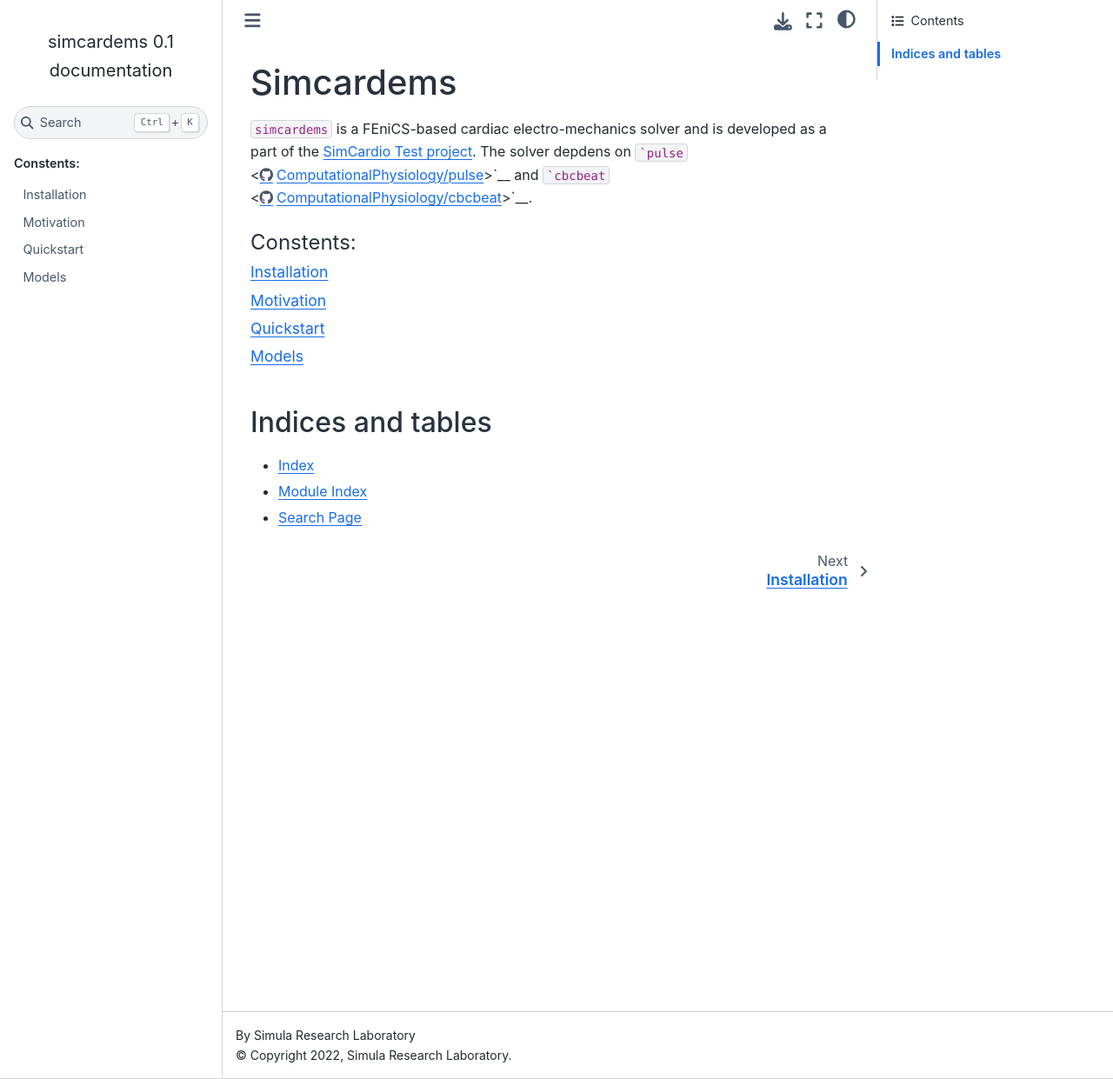
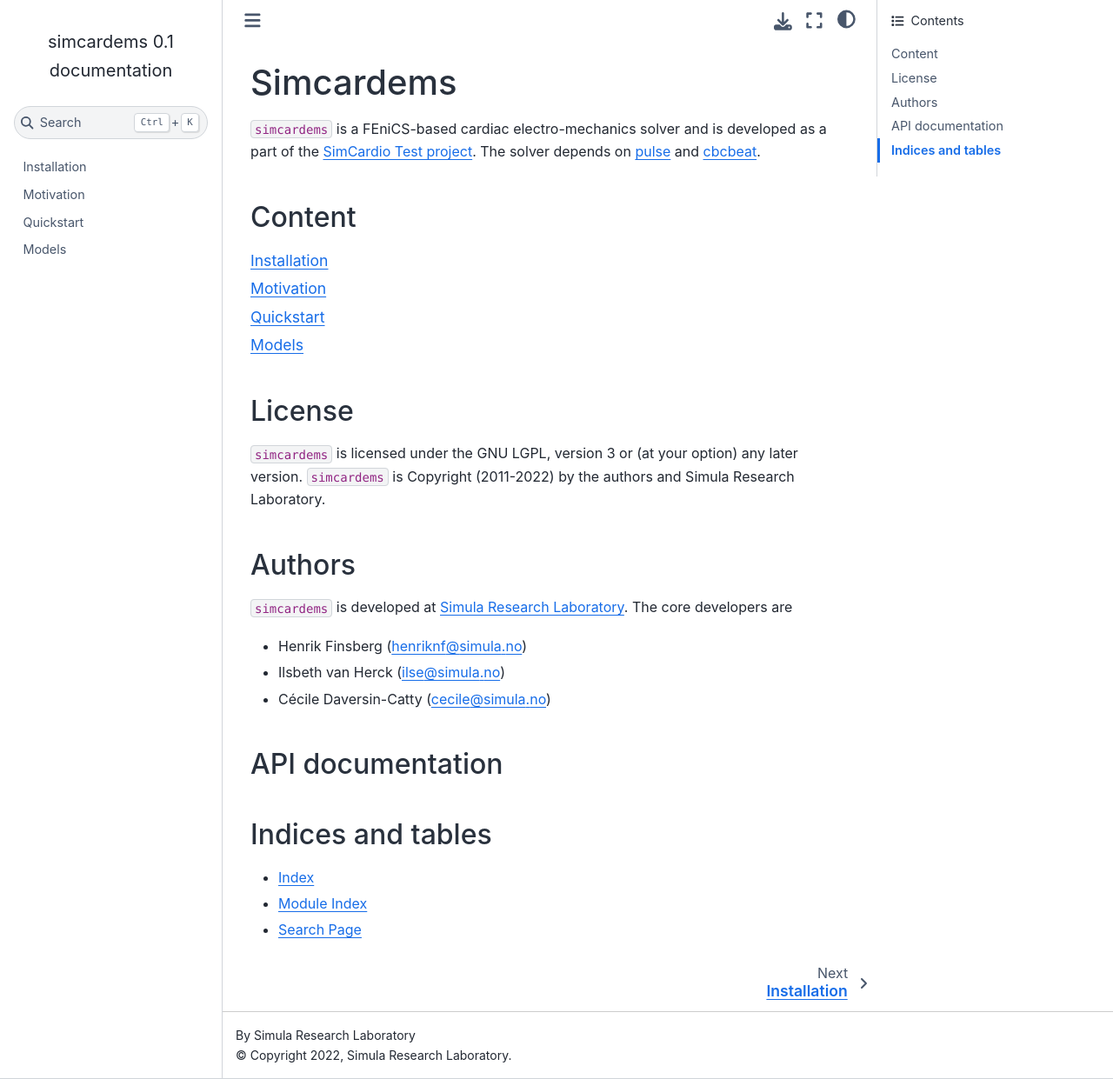
Before and after one commit to ComputationalPhysiology/simcardems, a Sphinx documentation site: the page built from docs/source/index.rst, in a window 1280 px wide and 1241 px high. Shown: the whole window at 87% size. Built offline with Sphinx 7.4.7 and the Sphinx Book theme 1.1.4, drawn with Linux system fonts in a browser that asks for light colours; pages that are not in the unit, such as notebooks, are missing from menus.

Commit message:
Fix typos

````diff
--- a/docs/source/index.rst
+++ b/docs/source/index.rst
@@ -7,24 +7,44 @@
 ==========
 
 ``simcardems`` is a FEniCS-based cardiac electro-mechanics solver and is
-developed as a part of the `SimCardio Test
-project <https://www.simcardiotest.eu/wordpress/>`__. The solver depdens
-on ```pulse`` <https://github.com/ComputationalPhysiology/pulse>`__ and
-```cbcbeat`` <https://github.com/ComputationalPhysiology/cbcbeat>`__.
+developed as a part of the `SimCardio Test project <https://www.simcardiotest.eu/wordpress/>`__. The solver depends
+on pulse_ and cbcbeat_.
 
+
+
+.. _pulse: https://github.com/ComputationalPhysiology/pulse
+.. _cbcbeat: https://github.com/ComputationalPhysiology/cbcbeat
+
+
+Content
+-------
 
 .. toctree::
    :maxdepth: 1
-   :caption: Constents:
 
    install
    motivation
    quickstart
    models
 
+License
+-------
+``simcardems`` is licensed under the GNU LGPL, version 3 or (at your option) any later version.
+``simcardems`` is Copyright (2011-2022) by the authors and Simula Research Laboratory.
+
+Authors
+-------
+``simcardems`` is developed at `Simula Research Laboratory <https://www.simula.no>`__. The core developers are
+
+- Henrik Finsberg (henriknf@simula.no)
+- Ilsbeth van Herck (ilse@simula.no)
+- Cécile Daversin-Catty (cecile@simula.no)
+
+
+API documentation
+------------------
 .. toctree::
    :maxdepth: 1
-   :caption: Programmers reference:
 
    modules
 
````
Also changed, not shown: README.md (+1 -1 lines), docs/source/install.md (+9 -0 lines).
